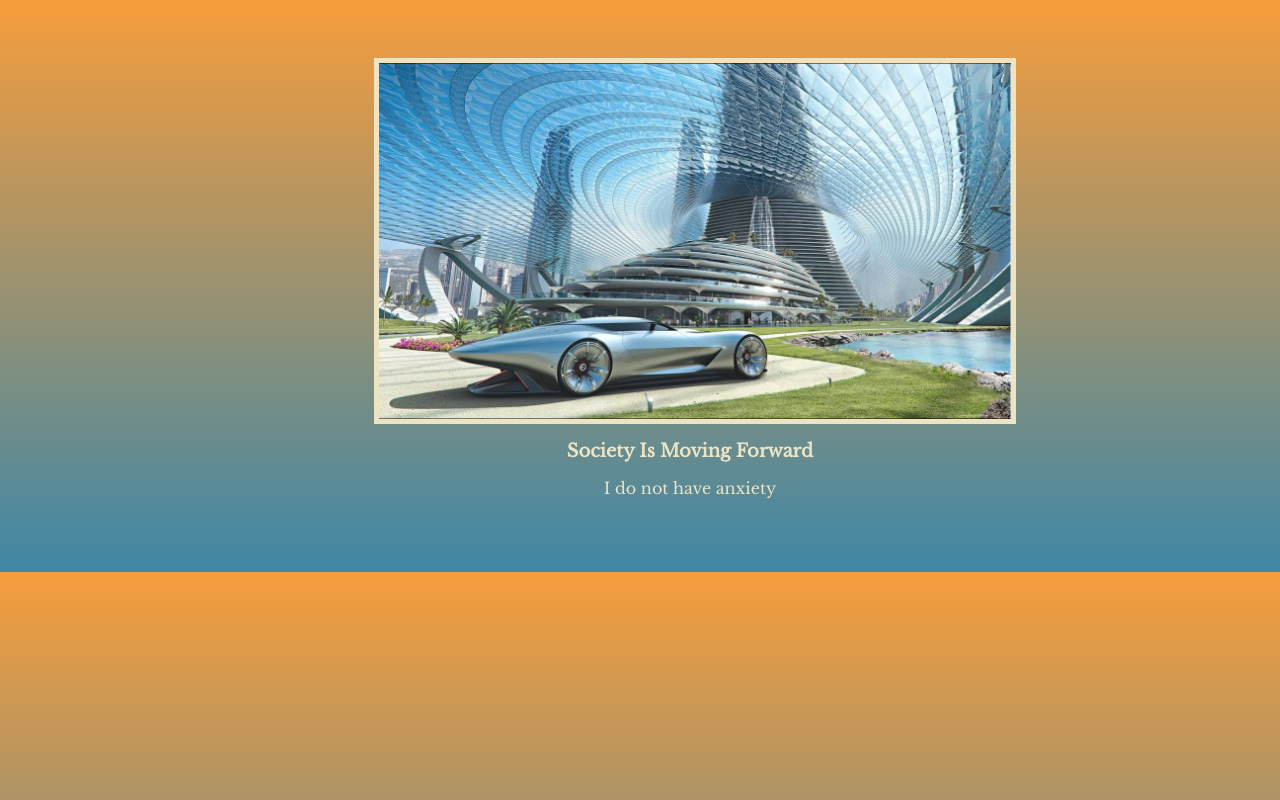
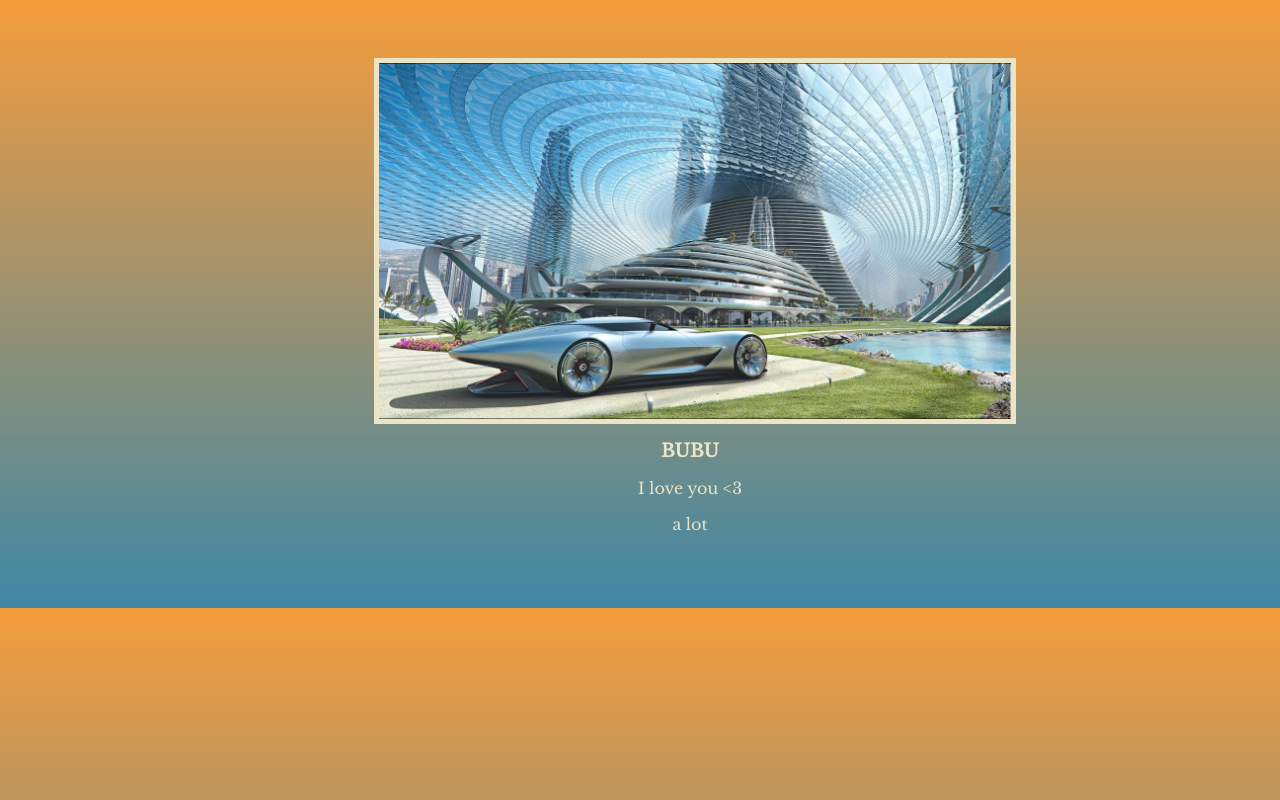
Before and after one commit to evelynsoares/affirmation-meme, a plain HTML site: page index.html in a window 1280 px wide. Drawn offline with nearby package versions, Linux system fonts and the light colour scheme.

Commit message:
Update index.html

```diff
--- a/index.html
+++ b/index.html
@@ -14,8 +14,9 @@
       <img src="./assets/images/society.jpg">
     </div>
     <div>
-      <h1 draggable="true">Society is moving forward</h1>
-      <p>I do not have anxiety</p>
+      <h1 draggable="true">BUBU</h1>
+      <p>I love you <3</p>
+      <p>a lot</p>
     </div>
   </div>
 </body>
```
